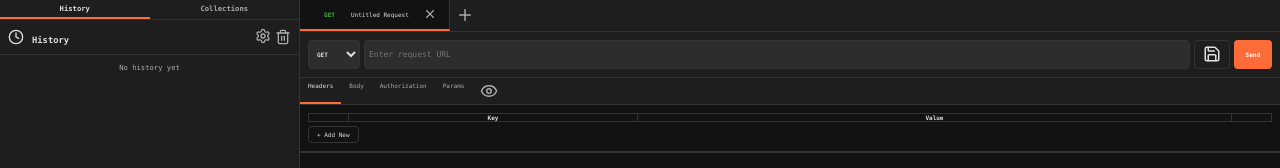
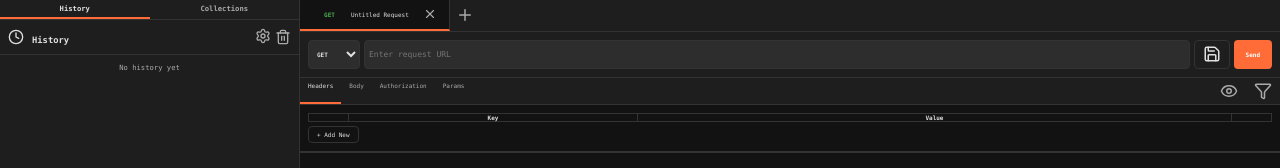
Before and after one commit to mayugoro/ekstensi-api-client, a React (Vite) app: page / in a window 1280 px wide. Shown: the top 168 px of the page. Built offline with nearby package versions, Linux system fonts and the light colour scheme.

Commit message:
feat: add RequestEditor component for configuring request headers, body, auth, and parameters

```diff
--- a/src/components/RequestEditor.tsx
+++ b/src/components/RequestEditor.tsx
@@ -1,7 +1,7 @@
 import React, { useState } from 'react';
 import type { RequestConfig } from '../types';
 import { KeyValueEditor } from './KeyValueEditor';
-import { Eye, EyeOff, ClipboardPaste, Wand2 } from 'lucide-react';
+import { Eye, EyeOff, ClipboardPaste, Wand2, Filter } from 'lucide-react';
 import { useEffect } from 'react';
 import { t } from '../utils';
 import EditorModule from 'react-simple-code-editor';
@@ -21,6 +21,15 @@ interface Props {
 export const RequestEditor: React.FC<Props> = ({ request, onChange, language, isBlurred, setIsBlurred }) => {
   const [activeTab, setActiveTab] = useState<'params'|'headers'|'body'|'auth'>('headers');
   const [jsonError, setJsonError] = useState<string | null>(null);
+  const [showFilter, setShowFilter] = useState(false);
+  const [showParams, setShowParams] = useState(true);
+  const [showAuth, setShowAuth] = useState(true);
+
+  // If a hidden tab was active, switch to headers
+  useEffect(() => {
+    if (!showParams && activeTab === 'params') setActiveTab('headers');
+    if (!showAuth && activeTab === 'auth') setActiveTab('headers');
+  }, [showParams, showAuth, activeTab]);
 
   useEffect(() => {
     // Monaco editor handles its own height based on the container
@@ -63,14 +72,54 @@ export const RequestEditor: React.FC<Props> = ({ request, onChange, language, is
       <div className="section-tabs">
         <div className={`section-tab ${activeTab === 'headers' ? 'active' : ''}`} onClick={() => setActiveTab('headers')}>{t(language, 'headersTab')}</div>
         <div className={`section-tab ${activeTab === 'body' ? 'active' : ''}`} onClick={() => setActiveTab('body')}>{t(language, 'bodyTab')}</div>
-        <div className={`section-tab ${activeTab === 'auth' ? 'active' : ''}`} onClick={() => setActiveTab('auth')}>{t(language, 'authTab')}</div>
-        <div className={`section-tab ${activeTab === 'params' ? 'active' : ''}`} onClick={() => setActiveTab('params')}>{t(language, 'paramsTab')}</div>
+        {showAuth && <div className={`section-tab ${activeTab === 'auth' ? 'active' : ''}`} onClick={() => setActiveTab('auth')}>{t(language, 'authTab')}</div>}
+        {showParams && <div className={`section-tab ${activeTab === 'params' ? 'active' : ''}`} onClick={() => setActiveTab('params')}>{t(language, 'paramsTab')}</div>}
+
+        <div style={{ marginLeft: 'auto', display: 'flex' }}>
           <div
             style={{ display: 'flex', alignItems: 'center', padding: '0.5rem 1rem', cursor: 'pointer', color: 'var(--text-secondary)' }}
             onClick={() => setIsBlurred(!isBlurred)}
             title={isBlurred ? "Unblur contents" : "Blur contents"}
           >
             {isBlurred ? <EyeOff size={18} /> : <Eye size={18} />}
+          </div>
+
+          <div style={{ position: 'relative' }}>
+            <div
+              style={{ display: 'flex', alignItems: 'center', padding: '0.5rem 1rem', cursor: 'pointer', color: showFilter ? 'var(--text-primary)' : 'var(--text-secondary)' }}
+              onClick={() => setShowFilter(!showFilter)}
+              title="Filter tabs"
+            >
+              <Filter size={18} />
+            </div>
+
+            {showFilter && (
+              <>
+                <div style={{ position: 'fixed', top: 0, left: 0, right: 0, bottom: 0, zIndex: 99 }} onClick={() => setShowFilter(false)} />
+                <div className="settings-dropdown" style={{ padding: '0.5rem', minWidth: '200px' }}>
+                  <div style={{ padding: '0.5rem', borderBottom: '1px solid var(--border-color)', fontWeight: 'bold', fontSize: '0.9rem' }}>
+                    Visible Tabs
+                  </div>
+                  <label className="settings-item" style={{ cursor: 'not-allowed', opacity: 0.7 }}>
+                    <input type="checkbox" checked disabled />
+                    <span>{t(language, 'headersTab')}</span>
+                  </label>
+                  <label className="settings-item" style={{ cursor: 'not-allowed', opacity: 0.7 }}>
+                    <input type="checkbox" checked disabled />
+                    <span>{t(language, 'bodyTab')}</span>
+                  </label>
+                  <label className="settings-item">
+                    <input type="checkbox" checked={showAuth} onChange={(e) => setShowAuth(e.target.checked)} />
+                    <span>{t(language, 'authTab')}</span>
+                  </label>
+                  <label className="settings-item">
+                    <input type="checkbox" checked={showParams} onChange={(e) => setShowParams(e.target.checked)} />
+                    <span>{t(language, 'paramsTab')}</span>
+                  </label>
+                </div>
+              </>
+            )}
+          </div>
         </div>
       </div>
 
```
Lines whose indentation alone changed are shown as unchanged.
